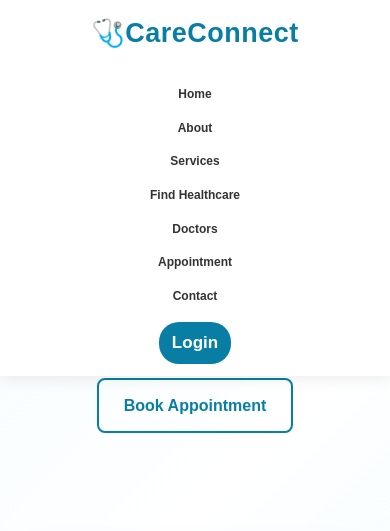
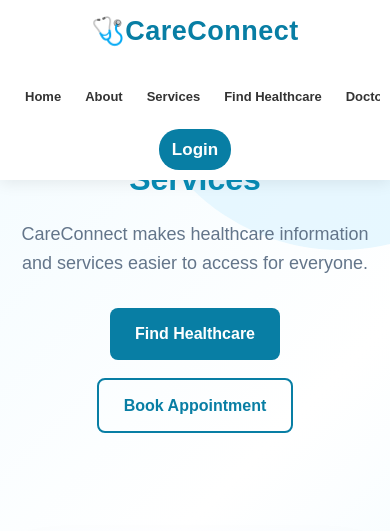
Before and after one commit to Manisha-Farle/CareConnect, a website: page index.html in a window 390 px wide. Shown: the top 531 px of the page. Drawn offline with Linux system fonts and the light colour scheme.

```diff
--- a/style.css
+++ b/style.css
@@ -3276,3 +3276,35 @@
         min-width: 0;
     }
 }
+@media (max-width: 600px) {
+
+    .navbar {
+        display: flex !important;
+        flex-direction: column !important;
+        align-items: center !important;
+        padding: 10px !important;
+    }
+
+    .nav-links {
+        display: flex !important;
+        flex-direction: row !important;
+        flex-wrap: nowrap !important;
+        justify-content: flex-start !important;
+        gap: 14px !important;
+        width: 100% !important;
+        overflow-x: auto !important;
+        white-space: nowrap !important;
+        margin-top: 10px !important;
+        padding: 5px 10px !important;
+        box-sizing: border-box !important;
+    }
+
+    .nav-links li {
+        flex-shrink: 0 !important;
+    }
+
+    .nav-links a {
+        font-size: 13px !important;
+        white-space: nowrap !important;
+    }
+}
```
